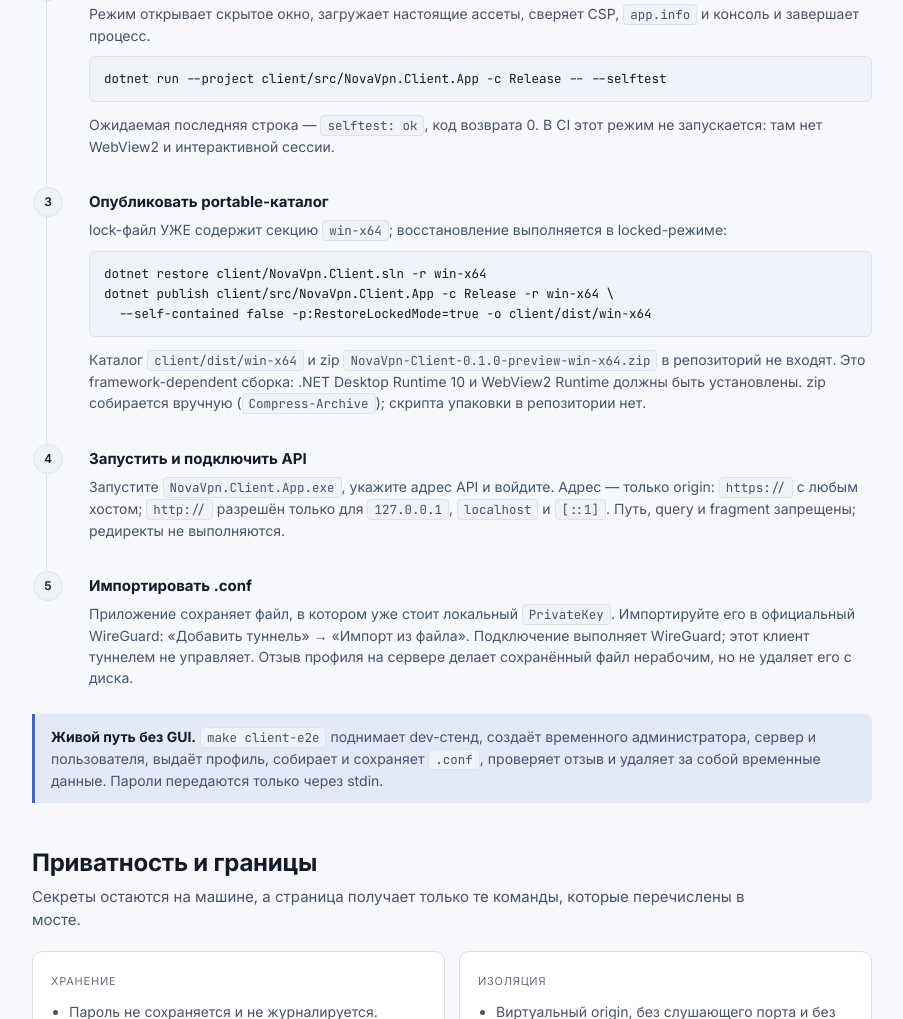
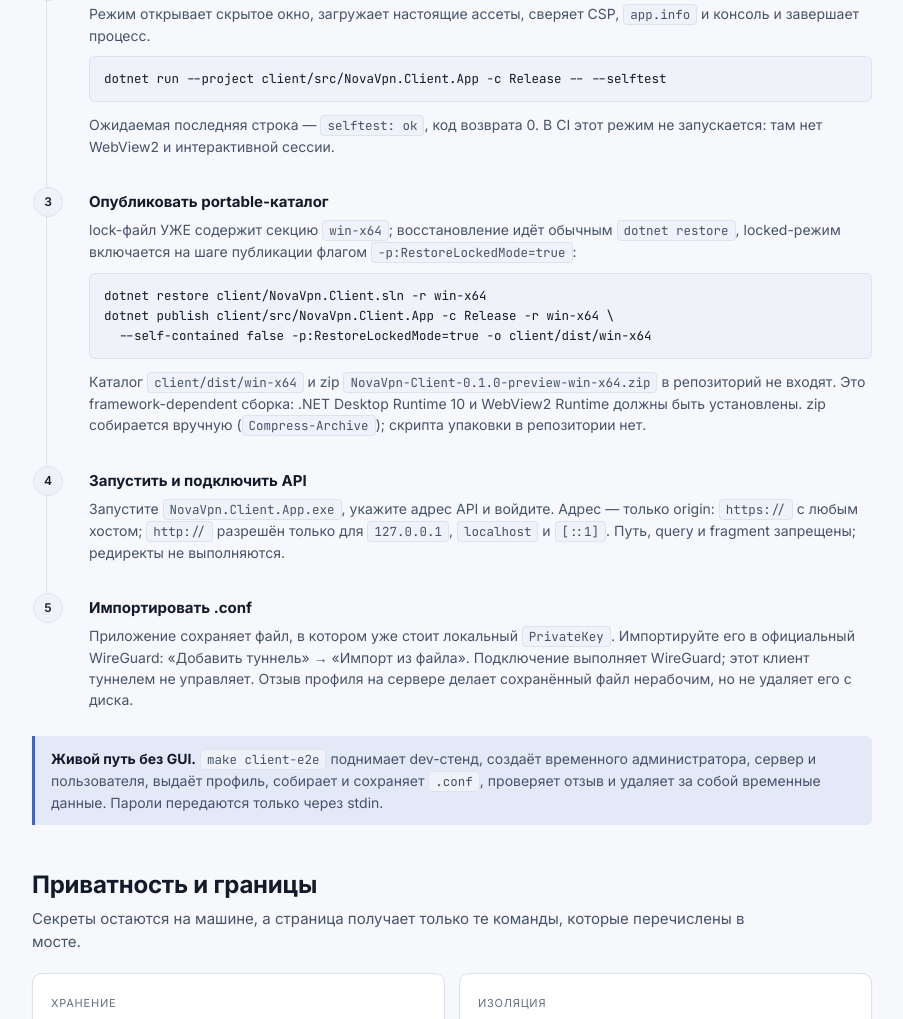
Before and after one commit to zanzibara82/nova-vpn, a plain HTML site: page docs/guide/client.html in a window 1280 px wide. Shown: the part 2847-3866 px from the top of the page, without its empty margins (324-1227 px from the left). Drawn offline with Linux system fonts and the light colour scheme.

Commit message:
fix(docs): доказательства фикс-раунда — красный журнал, уборка E2E, locked-режим, ширины

```diff
--- a/docs/guide/client.html
+++ b/docs/guide/client.html
@@ -132,7 +132,7 @@ dotnet test client/NovaVpn.Client.sln -c Release</code></pre>
         </li>
         <li>
           <h3>Опубликовать portable-каталог</h3>
-          <p>lock-файл УЖЕ содержит секцию <code>win-x64</code>; восстановление выполняется в locked-режиме:</p>
+          <p>lock-файл УЖЕ содержит секцию <code>win-x64</code>; восстановление идёт обычным <code>dotnet restore</code>, locked-режим включается на шаге публикации флагом <code>-p:RestoreLockedMode=true</code>:</p>
           <pre><code>dotnet restore client/NovaVpn.Client.sln -r win-x64
 dotnet publish client/src/NovaVpn.Client.App -c Release -r win-x64 \
   --self-contained false -p:RestoreLockedMode=true -o client/dist/win-x64</code></pre>
```
Also changed, not shown: 1 other file.
